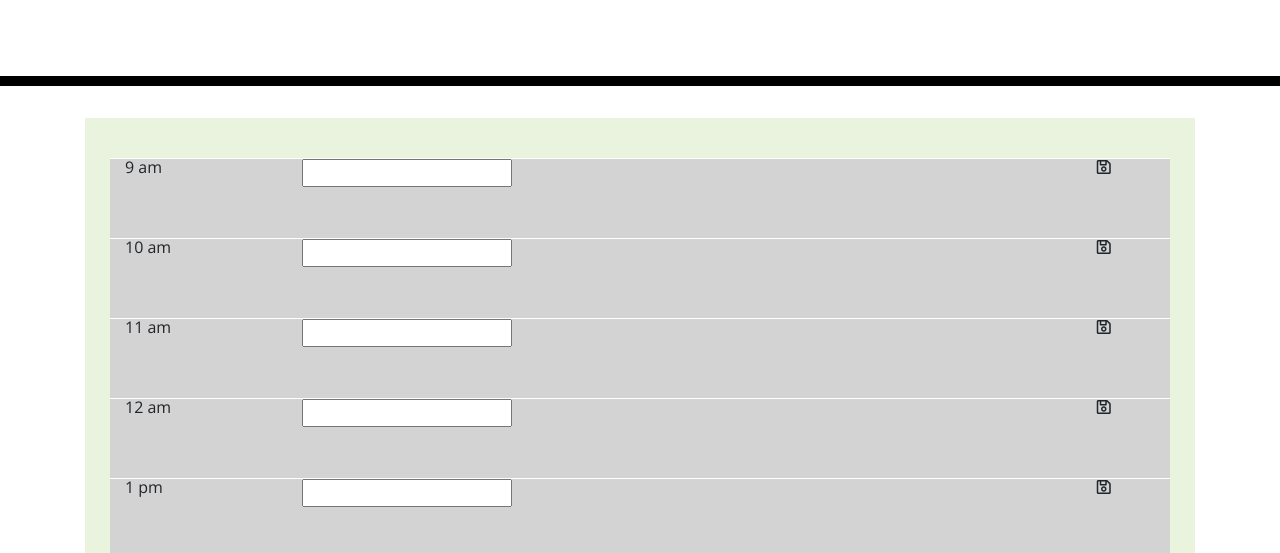
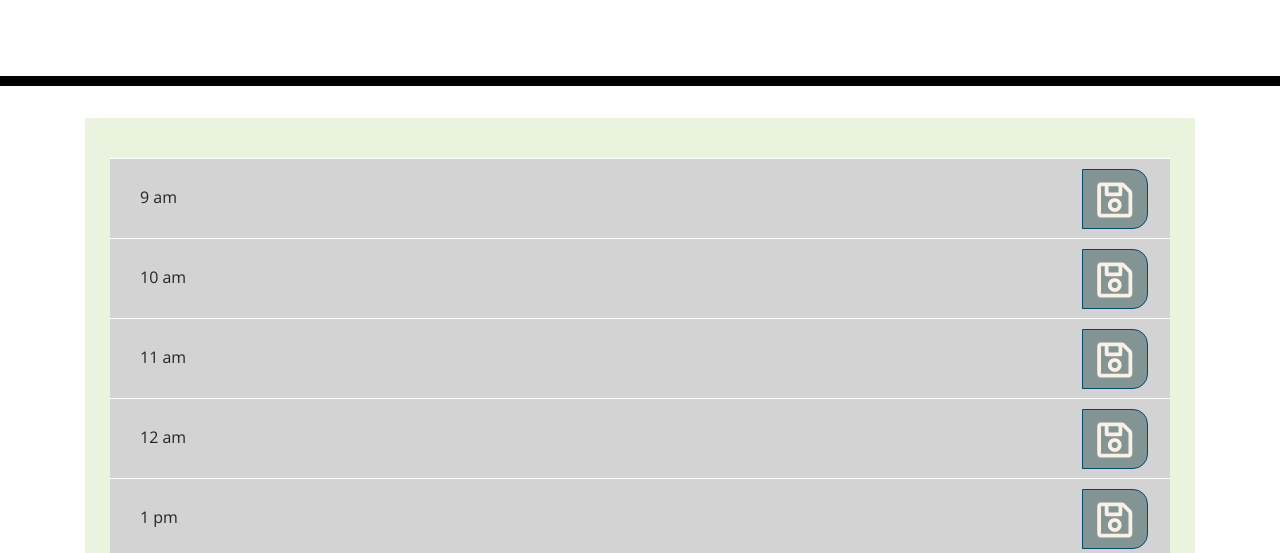
Before and after one commit to sskumar4/WorkDayScheduler, a plain HTML site: page index.html in a window 1280 px wide. Shown: the part 182-735 px from the top of the page. Drawn offline with nearby package versions, Linux system fonts and the light colour scheme.

Commit message:
README.md and styles

```diff
--- a/style.css
+++ b/style.css
@@ -2,6 +2,15 @@ body {
   font-family: 'Open Sans', sans-serif;
   font-size: 16px;
   line-height: 1;
+}
+
+.col-md-1,
+.col-md-9 {
+    padding: 0px;
+}
+
+.col-md-2{
+  padding: 30px
 }
 
 textarea{
@@ -40,32 +49,52 @@ textarea{
   background-color: #ffffff;
   color: #000000;
   border-top: 1px dashed #000000;
+  margin-top: 10px;
 }
 
 .past {
   background-color: #d3d3d3;
   color: white;
+
+}
+
+input {
+  background: transparent;
+  border: none;
+  /* so cursor appears */
+  padding-left: 3px;
+  font-size: 1.5em;
+  font-weight: bold;
+  padding-top:20px;
 }
 
 .present {
   background-color: #ff6961;
   color: white;
+
 }
 
 .future {
   background-color: #77dd77;
   color: white;
+
 }
 
-.saveBtn {
-  border-left: 1px solid black;
-  border-top-right-radius: 15px;
-  border-bottom-right-radius: 15px;
-  background-color: #06AED5;
-  color: white;
+.saveIcon {
+  margin-top: 10px;
+  padding-top: 10px;
+  background-color: rgb(131, 148, 148);
+  color: linen;
+  border-radius: 0px 15px 15px 0px;
+  /* float: right; */
+  font-size: 2.5em;
+  width: 75%;
+  height: 75%;
+  text-align: center;
+  border: 1px solid rgb(4, 73, 105);
 }
 
-.saveBtn i:hover {
+.savIcon i:hover {
   font-size: 20px;
   transition: all .3s ease-in-out;
 }
@@ -76,3 +105,7 @@ textarea{
   margin-bottom: 80px;
   padding: 40px;
 }
+
+.formPlanner{
+  margin-top: 10px;
+}
--- a/workScheduler.js
+++ b/workScheduler.js
@@ -24,7 +24,7 @@ const saveIcon = "./images/save-regular.svg";
     // Fetch saved items from localStorage
     let schedules = JSON.parse(localStorage.getItem("schedules"));
 
-    // If saved items are not null , update the plan array to it
+    // If saved items are not null, update the plan array to it
     if (schedules !== null) {
         schedules = schedules;
     } else {
@@ -63,19 +63,19 @@ const saveIcon = "./images/save-regular.svg";
 
       // format hrs for display
       let outputHr = 0;
-      let ampm = "";
+      let HramPm = "";
       if (hr > 12) {
 
           outputHr = hr - 12;
-          ampm = "pm";
+          HramPm = "pm";
 
       } else {
           outputHr = hr;
-          ampm = "am";
+          HramPm = "am";
       }
 
       // Fill timeSpn with time
-      timeSpn.text(`${outputHr} ${ampm}`);
+      timeSpn.text(`${outputHr} ${HramPm}`);
 
       hrDiv.append(timeDiv);
       timeDiv.append(timeSpn);
@@ -115,12 +115,11 @@ const saveIcon = "./images/save-regular.svg";
         //add hrDiv to schedulesDiv
         schedulesDiv.append(hrDiv);
         hr++;
-    } while (hr < 17);
+    } while (hr <= 17);
 
     //  row color update
     function applyColorToHrDiv(thisHr, hr) {
         if (hr < time24) {
-            // thisHr.css('')
             thisHr.css("background-color", "lightgrey");
         } else if (hr > time24) {
             thisHr.css("background-color", "lightgreen");
```
Also changed, not shown: 1 other file.
